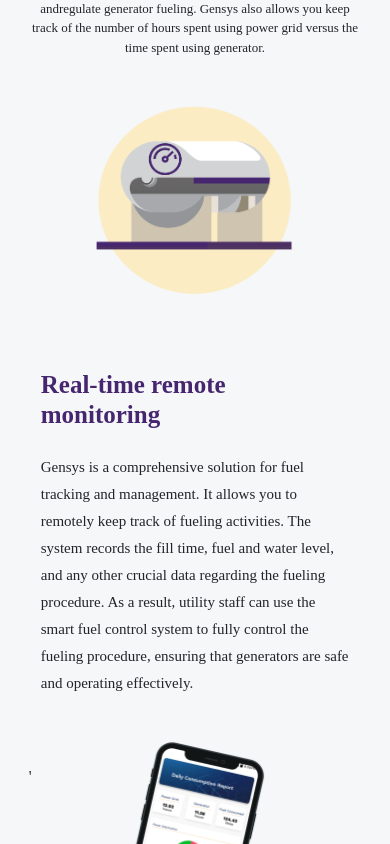
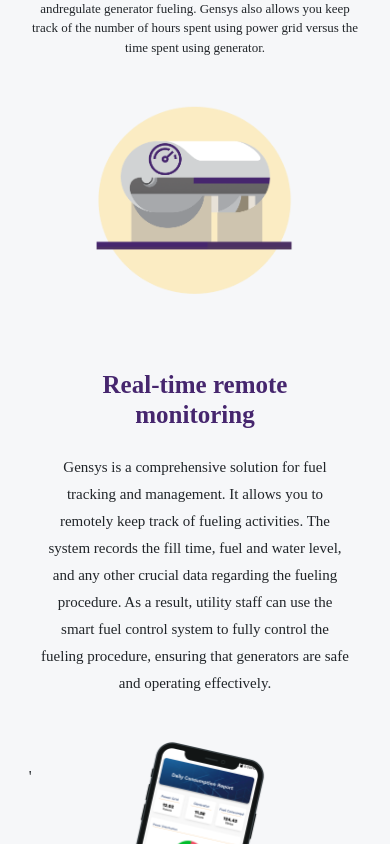
Before and after one commit to teymee/Gensys, a Vue app: page / in a window 390 px wide. Shown: the part 1156-2000 px from the top of the page. Built offline with nearby package versions, Linux system fonts and the light colour scheme.

Commit message:
alignments

```diff
--- a/src/App.vue
+++ b/src/App.vue
@@ -30,29 +30,25 @@
 </script>
 
 <style>
-li{
-  list-style:none !important;
+li {
+  list-style: none !important;
 }
 .body {
-  font-family: "Poppins" !important;
   background: #fafafa;
 }
 a {
   text-decoration: none !important;
 }
 #app {
-   font-family: "Poppins" !important;
   -webkit-font-smoothing: antialiased;
   -moz-osx-font-smoothing: grayscale;
   overflow-x: hidden;
 }
 p {
-  font-family: "Quiet Sans" !important;
   font-style: normal;
 }
 h1,
 h2 {
-  font-family: "Helvetica LT Std" !important;
   font-style: normal;
 }
 nav a {
@@ -61,11 +57,14 @@
 }
 
 button {
-  font-family: "Poppins";
   font-style: normal;
 }
 
 nav a.router-link-exact-active {
   color: #42b983;
 }
+
+body {
+  font-family: "Poppins" !important;
+}
 </style>
--- a/src/components/FAQ.vue
+++ b/src/components/FAQ.vue
@@ -77,7 +77,7 @@
 .arrow{
   position: absolute;
   top: 50%;
-  left: 0;
+  left: 30px;
   transform: translate(-50%, -50%);
 }
 .faq {
@@ -116,7 +116,8 @@
 
 
 .arrow{
-  width:60px
+  width:60px;
+  left:0;
 }
   p {
     font-size: 13px;
--- a/src/components/Home/Fourth.vue
+++ b/src/components/Home/Fourth.vue
@@ -95,6 +95,7 @@
   h2 {
     font-size: 25px;
     margin-top: 1px;
+    text-align: center !important;
   }
 
 
@@ -103,7 +104,7 @@
     font-size: 15px;
     width: 100%;
     margin: auto;
-    text-align: left;
+    text-align: center;
     margin-bottom: 20px;
   }
 
```
